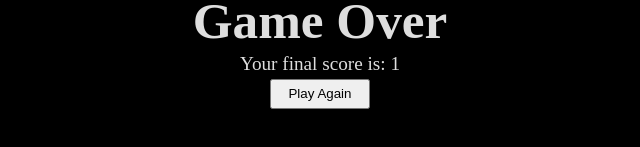
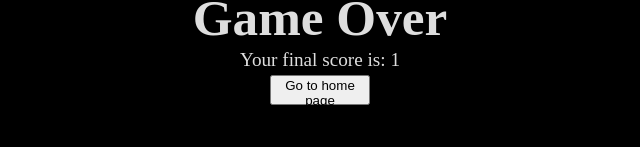
Before and after one commit to MathiasHv18/HanziTest, a Vue app: page /finalScoreGame/1 in a window 1280 px wide. Shown: the part 349-496 px from the top of the page, without its empty margins (320-960 px from the left). Built offline with nearby package versions, Linux system fonts and the light colour scheme.

Commit message:
Functional app

```diff
--- a/src/components/finalScoreGame.vue
+++ b/src/components/finalScoreGame.vue
@@ -2,7 +2,7 @@
   <div class="game-over-screen">
     <h1>Game Over</h1>
     <p>Your final score is: {{ this.$route.params.finalScore }}</p>
-    <button @click="restartGame">Play Again</button>
+    <button @click="homePage">Go to home page</button>
   </div>
 </template>
 
@@ -12,8 +12,8 @@ export default {
     return {};
   },
   methods: {
-    restartGame() {
-      // Logic to restart the game goes here
+    homePage() {
+      this.$router.push("/");
     },
   },
 };
```
